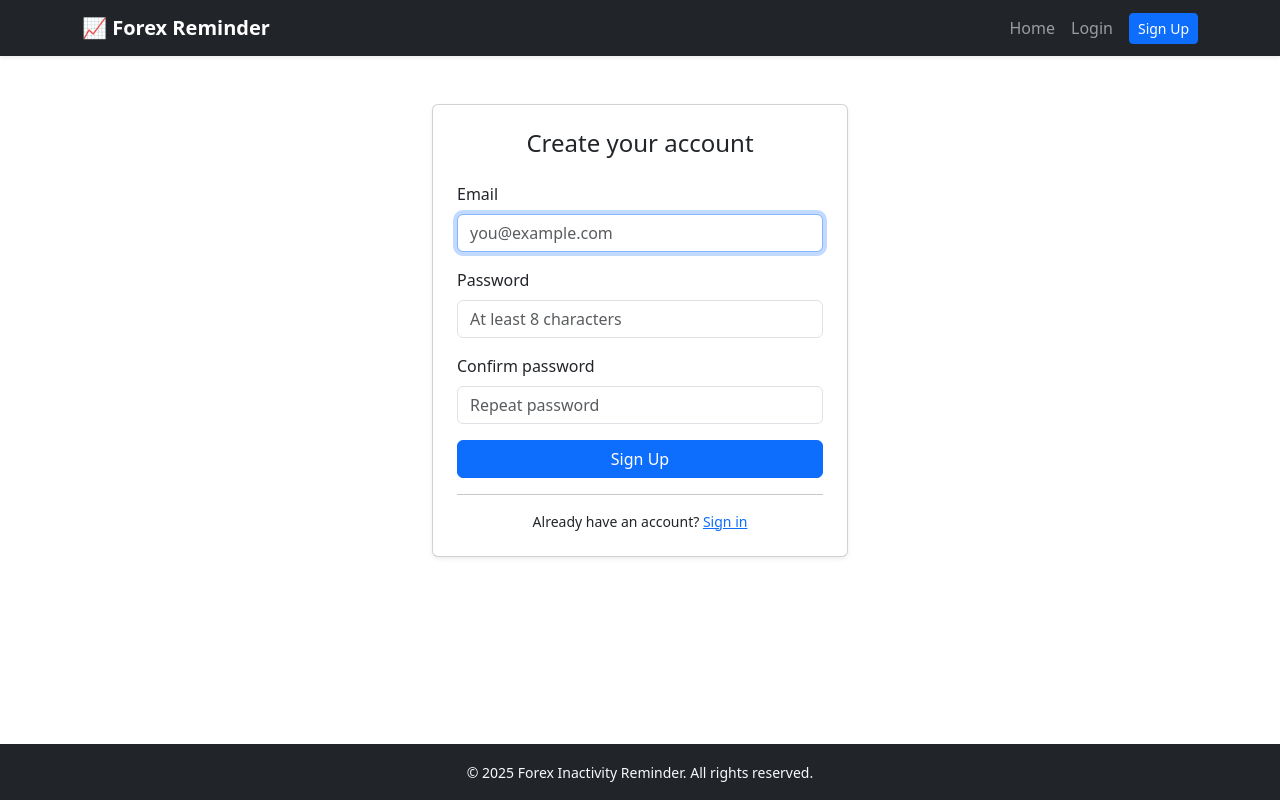
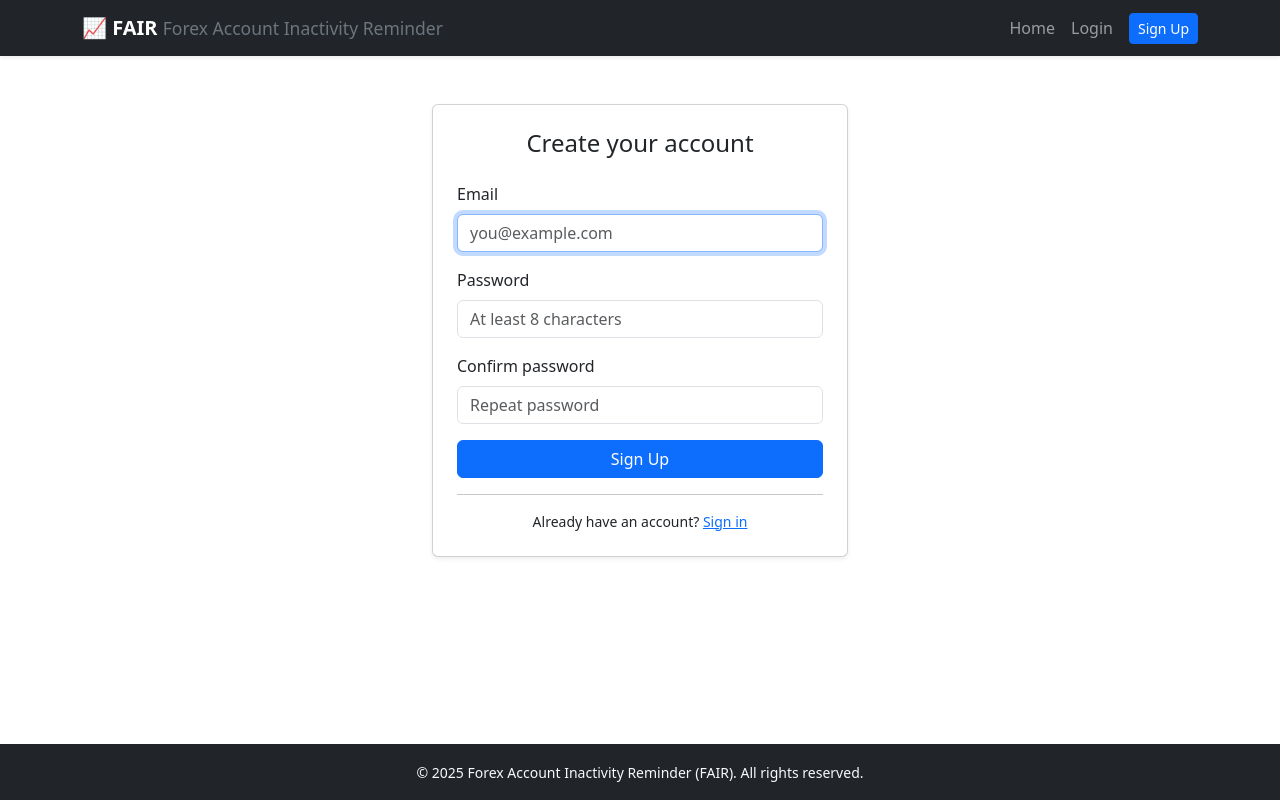
Before and after one commit to mdkintu/forex_reminder, a Django app: page /accounts/signup/ in a window 1280 px wide. Run offline with Django 5.2, Linux system fonts and the light colour scheme; parts of the project's set-up code (start-up, migrations or seed data) failed here and were passed over.

Commit message:
Rebrand project to Forex Account Inactivity Reminder (FAIR)
Update project name and branding throughout the templates and supporting
files from 'Forex Inactivity Reminder' to 'Forex Account Inactivity
Reminder' (FAIR):

- Navbar brand, page titles, and footer now use the new name/FAIR acronym
- Homepage hero shows the full brand name
- Email signature updated to the new brand
- README title and intro updated
- CSS header comment updated

No functional changes; all 51 tests still pass.

```diff
--- a/static/css/style.css
+++ b/static/css/style.css
@@ -1,4 +1,4 @@
-/* Forex Inactivity Reminder - custom styles */
+/* Forex Account Inactivity Reminder (FAIR) - custom styles */
 body {
     font-family: system-ui, -apple-system, "Segoe UI", Roboto, sans-serif;
 }
--- a/templates/account/login.html
+++ b/templates/account/login.html
@@ -1,6 +1,6 @@
 {% extends "base.html" %}
 
-{% block title %}Sign In — Forex Reminder{% endblock %}
+{% block title %}Sign In — FAIR{% endblock %}
 
 {% block content %}
 <div class="container py-5" style="max-width: 440px;">
--- a/templates/account/logout.html
+++ b/templates/account/logout.html
@@ -1,6 +1,6 @@
 {% extends "base.html" %}
 
-{% block title %}Sign Out — Forex Reminder{% endblock %}
+{% block title %}Sign Out — FAIR{% endblock %}
 
 {% block content %}
 <div class="container py-5" style="max-width: 440px;">
--- a/templates/account/profile.html
+++ b/templates/account/profile.html
@@ -1,6 +1,6 @@
 {% extends "base.html" %}
 
-{% block title %}Profile — Forex Reminder{% endblock %}
+{% block title %}Profile — FAIR{% endblock %}
 
 {% block content %}
 <div class="container py-5" style="max-width: 600px;">
--- a/templates/account/signup.html
+++ b/templates/account/signup.html
@@ -1,6 +1,6 @@
 {% extends "base.html" %}
 
-{% block title %}Sign Up — Forex Reminder{% endblock %}
+{% block title %}Sign Up — FAIR{% endblock %}
 
 {% block content %}
 <div class="container py-5" style="max-width: 440px;">
--- a/templates/base.html
+++ b/templates/base.html
@@ -4,7 +4,7 @@
 <head>
     <meta charset="UTF-8">
     <meta name="viewport" content="width=device-width, initial-scale=1.0">
-    <title>{% block title %}Forex Inactivity Reminder{% endblock %}</title>
+    <title>{% block title %}Forex Account Inactivity Reminder (FAIR){% endblock %}</title>
     <link href="https://cdn.jsdelivr.net/npm/bootstrap@5.3.3/dist/css/bootstrap.min.css" rel="stylesheet">
     <link rel="preconnect" href="https://fonts.googleapis.com">
     <link rel="preconnect" href="https://fonts.gstatic.com" crossorigin>
@@ -19,7 +19,7 @@
     <nav class="navbar navbar-expand-lg navbar-dark bg-dark shadow-sm">
         <div class="container">
             <a class="navbar-brand fw-bold" href="{% url 'accounts:home' %}">
-                📈 Forex Reminder
+                📈 FAIR <span class="text-secondary small fw-light">Forex Account Inactivity Reminder</span>
             </a>
             <button class="navbar-toggler" type="button" data-bs-toggle="collapse"
                     data-bs-target="#navbarNav" aria-controls="navbarNav"
@@ -82,7 +82,7 @@
     <!-- Footer -->
     <footer class="bg-dark text-light text-center py-3 mt-auto">
         <div class="container">
-            <small>&copy; 2025 Forex Inactivity Reminder. All rights reserved.</small>
+            <small>&copy; 2025 Forex Account Inactivity Reminder (FAIR). All rights reserved.</small>
         </div>
     </footer>
 
--- a/templates/dashboard.html
+++ b/templates/dashboard.html
@@ -1,6 +1,6 @@
 {% extends "base.html" %}
 
-{% block title %}Dashboard — Forex Reminder{% endblock %}
+{% block title %}Dashboard — FAIR{% endblock %}
 
 {% block content %}
 <div class="container py-5">
--- a/templates/home.html
+++ b/templates/home.html
@@ -28,7 +28,7 @@
     <div class="container py-5">
         <div class="row align-items-center g-5">
             <div class="col-lg-6">
-                <p class="text-uppercase small text-info fw-semibold mb-2">Forex Inactivity Reminder</p>
+                <p class="text-uppercase small text-info fw-semibold mb-2">FAIR — Forex Account Inactivity Reminder</p>
                 <h1 class="display-4 fw-bold mb-3">
                     Never lose your forex account to inactivity.
                 </h1>
--- a/templates/tradingaccount_confirm_delete.html
+++ b/templates/tradingaccount_confirm_delete.html
@@ -1,6 +1,6 @@
 {% extends "base.html" %}
 
-{% block title %}Delete {{ account.account_name }} — Forex Reminder{% endblock %}
+{% block title %}Delete {{ account.account_name }} — FAIR{% endblock %}
 
 {% block content %}
 <div class="container py-5" style="max-width: 560px;">
--- a/templates/tradingaccount_detail.html
+++ b/templates/tradingaccount_detail.html
@@ -1,6 +1,6 @@
 {% extends "base.html" %}
 
-{% block title %}{{ account.account_name }} — Forex Reminder{% endblock %}
+{% block title %}{{ account.account_name }} — FAIR{% endblock %}
 
 {% block content %}
 <div class="container py-5">
--- a/templates/tradingaccount_form.html
+++ b/templates/tradingaccount_form.html
@@ -1,6 +1,6 @@
 {% extends "base.html" %}
 
-{% block title %}{% if form.instance.pk %}Edit{% else %}Add{% endif %} Trading Account — Forex Reminder{% endblock %}
+{% block title %}{% if form.instance.pk %}Edit{% else %}Add{% endif %} Trading Account — FAIR{% endblock %}
 
 {% block content %}
 <div class="container py-5" style="max-width: 640px;">
--- a/templates/tradingaccount_list.html
+++ b/templates/tradingaccount_list.html
@@ -1,6 +1,6 @@
 {% extends "base.html" %}
 
-{% block title %}My Trading Accounts — Forex Reminder{% endblock %}
+{% block title %}My Trading Accounts — FAIR{% endblock %}
 
 {% block content %}
 <div class="container py-5">
--- a/trades/tasks.py
+++ b/trades/tasks.py
@@ -34,7 +34,7 @@ def _send_email(account, day_number) -> None:
         f"{day_number} days.\n\n"
         f"Last trade was on {account.last_trade_date:%Y-%m-%d %H:%M}.\n\n"
         f"Please place a trade to keep the account active, or contact your broker.\n\n"
-        f"— Forex Inactivity Reminder"
+        f"— Forex Account Inactivity Reminder (FAIR)"
     )
     send_mail(subject, message, settings.DEFAULT_FROM_EMAIL, [account.user.email])
 
```
Also changed, not shown: README.md.
